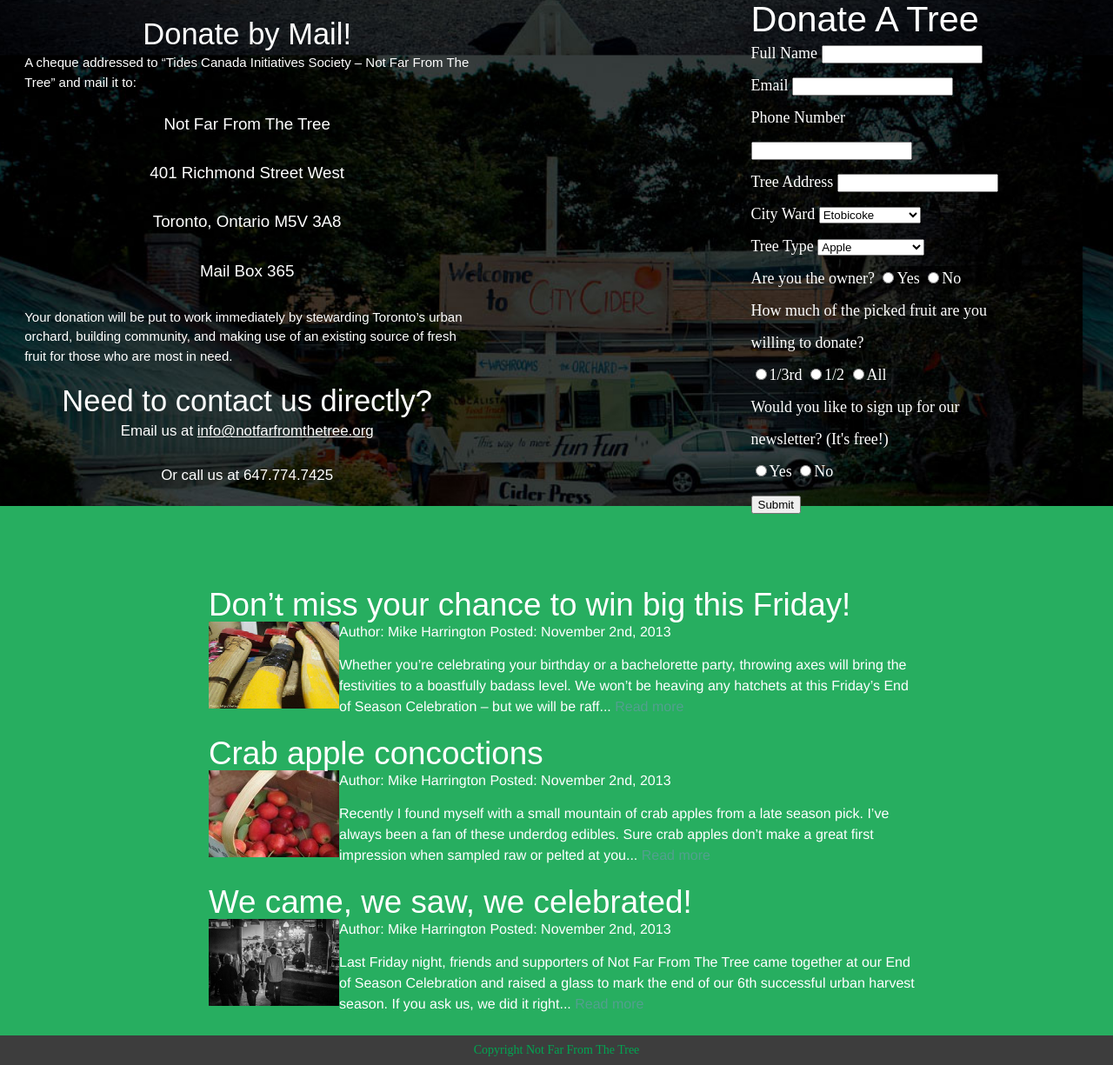
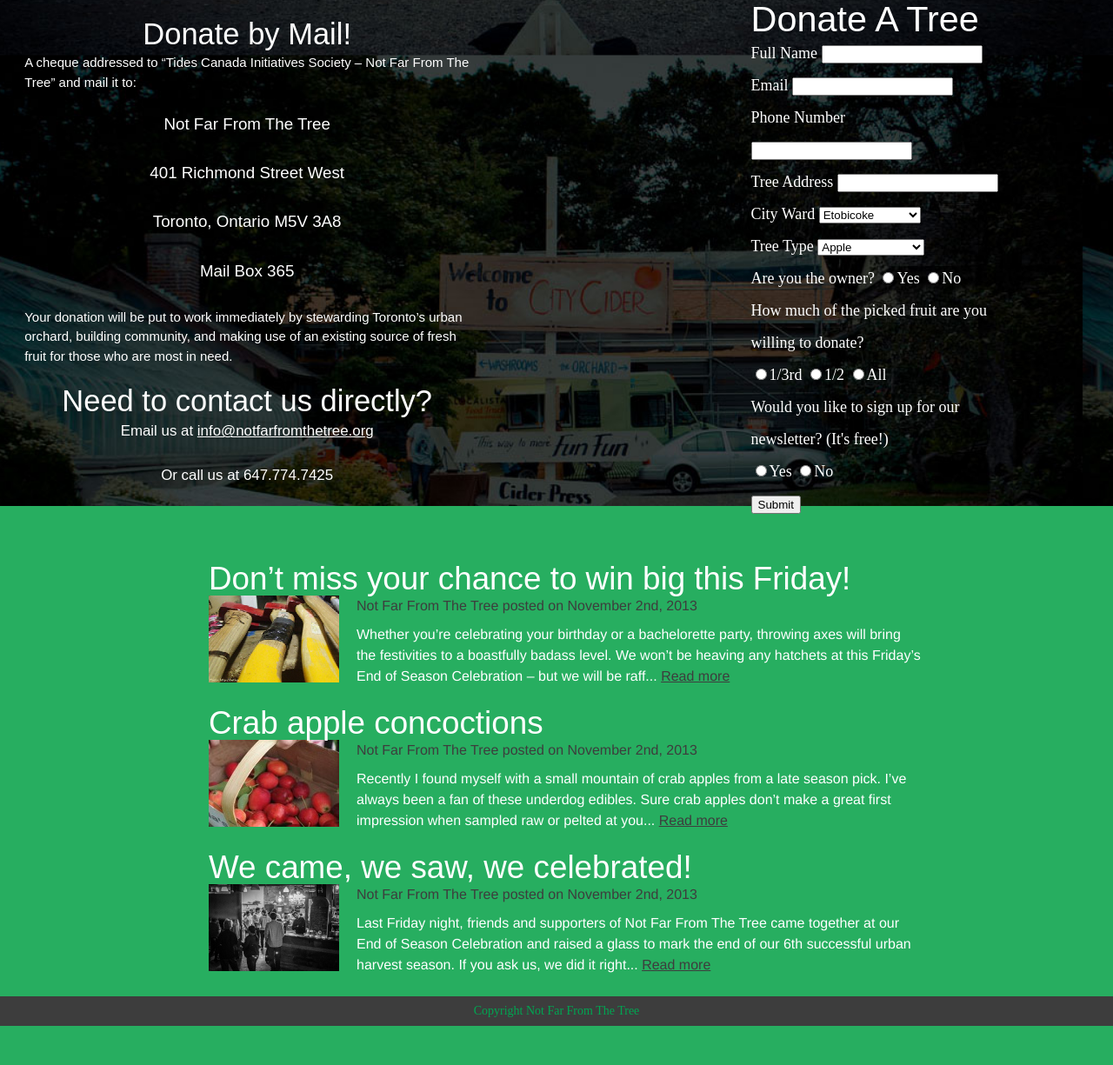
Before and after one commit to stefanol/NFFTT, a PHP site: page /index.html in a window 1280 px wide. Shown: the part 3498-4723 px from the top of the page at 87% size. After the commit the page ends 4678 px from the top, so only its background shows below. Run offline with PHP 8.4, Linux system fonts and the light colour scheme; some libraries are stand-ins or nearby versions.

Commit message:
Edited blog

```diff
--- a/index.html
+++ b/index.html
@@ -54,22 +54,6 @@
 		</nav>
     </header>
 
-
-<!--HTML PICTURE BACKGROUND WORK IN PROGRESS-->
-
-	<!-- <header id="mainHeader">
-		<nav id="mainNav">
-		<div class="logo"></div>
-		<ul>
-			<li><a href="#">Home</a></li>
-			<li><a href="#">About Us</a></li>
-			<li><a href="#">Get Involved</a></li>
-			<li><a href="#">Blog</a></li>
-		</ul>
-	</nav>
-	</header>
- -->
-
 	<!---Home-->
 	<div id="containMain" data-stellar-background-ratio=".3">
 	<section id="left">
@@ -81,7 +65,7 @@
 	</section>
 
 	<section id="treeDonate">
-		<a href="#"><img src="images/pics/donateTree.png"></a>
+		<a href="#getInvolved"><img src="images/pics/donateTree.png"></a>
 	</section>
 
 	<section id="right">
@@ -505,22 +489,22 @@
 	     <div id="post1">
 	       <h1>Don’t miss your chance to win big this Friday!</h1>
 	       <img src="images/post1.jpg">
-       <p id="author">Author: Mike Harrington Posted: November 2nd, 2013</p>
-       <p id="post">Whether you’re celebrating your birthday or a bachelorette party, throwing axes will bring the festivities to a boastfully badass level. We won’t be heaving any hatchets at this Friday’s End of Season Celebration – but we will be raff... <a href="#">Read more</a></p>
+	       <p class="author">Not Far From The Tree posted on November 2nd, 2013</p>
+	       <p class="post">Whether you’re celebrating your birthday or a bachelorette party, throwing axes will bring the festivities to a boastfully badass level. We won’t be heaving any hatchets at this Friday’s End of Season Celebration – but we will be raff... <a href="#">Read more</a></p>
 	     </div>
 
 	     <div id="post2">
 	       <h1>Crab apple concoctions</h1>
 	       <img src="images/post2.jpg">
-       <p id="author">Author: Mike Harrington Posted: November 2nd, 2013</p>
-       <p id="post">Recently I found myself with a small mountain of crab apples from a late season pick. I’ve always been a fan of these underdog edibles. Sure crab apples don’t make a great first impression when sampled raw or pelted at you... <a href="#">Read more</a></p>
+	       <p class="author">Not Far From The Tree posted on November 2nd, 2013</p>
+	       <p class="post">Recently I found myself with a small mountain of crab apples from a late season pick. I’ve always been a fan of these underdog edibles. Sure crab apples don’t make a great first impression when sampled raw or pelted at you... <a href="#">Read more</a></p>
 	     </div>
 
 	     <div id="post3">
 	       <h1>We came, we saw, we celebrated!</h1>
 	       <img src="images/post3.jpg">
-       <p id="author">Author: Mike Harrington Posted: November 2nd, 2013</p>
-       <p id="post">Last Friday night, friends and supporters of Not Far From The Tree came together at our End of Season Celebration and raised a glass to mark the end of our 6th successful urban harvest season.  If you ask us, we did it right... <a href="#">Read more</a></p>
+	       <p class="author">Not Far From The Tree posted on November 2nd, 2013</p>
+	       <p class="post">Last Friday night, friends and supporters of Not Far From The Tree came together at our End of Season Celebration and raised a glass to mark the end of our 6th successful urban harvest season.  If you ask us, we did it right... <a href="#">Read more</a></p>
 	     </div>
 
    </section>
--- a/styles/less/main.less
+++ b/styles/less/main.less
@@ -32,6 +32,10 @@
 	        color: @lightgreen;
 	    }
 	}
+}
+
+nav#mainNav a:hover {
+	color: @lightgrey;
 }
 
 #paypalBtn {
@@ -328,16 +332,41 @@
 /**********************************************************/
 /*********************Blog Page****************************/
 section#blog {
-	padding-top: 80px;
+	padding-top: 50px;
 	.widthfloat(80%);
 	font-family: 'Young', Helvetica, sans-serif;
 	clear:both;
 	margin-left: 240px;
 	color: @white;
+	#post1 {
+		img{
+			padding-right: 20px;
+		}
+		.post {
+			margin-top: -15px;
+		}
+	}
+	#post2 {
+		img {
+			padding-right: 20px;
+		}
+		.post {
+			margin-top: -15px;
+		}
+	}
+	#post3 {
+		img {
+			padding-right: 20px;
+		}
+		.post {
+			margin-top: -15px;
+		}
+	}
 }
 
 section#blog a {
-	color: @grassgreen;
+	color: @bggrey;
+	text-decoration: underline;
 }
 
 section#blog img {
@@ -346,10 +375,11 @@
 
 #post1 {
 	width: 80%;
+
 }
 
-p#post {
-	margin-top: -10px;
+p#post1 {
+	margin-top: 10px;
 }
 
 #post2 {
@@ -358,6 +388,10 @@
 
 #post3 {
 	width: 80%;
+}
+
+.author {
+	color: @bggrey;
 }
 
 /*****************************************************/
--- a/styles/main.css
+++ b/styles/main.css
@@ -63,6 +63,9 @@
 }
 nav#mainNav ul li a {
   color: #2ecc71;
+}
+nav#mainNav a:hover {
+  color: #727171;
 }
 #paypalBtn {
   margin: 15px 0 20px 950px;
@@ -355,7 +358,7 @@
 /**********************************************************/
 /*********************Blog Page****************************/
 section#blog {
-  padding-top: 80px;
+  padding-top: 50px;
   float: left;
   display: inline-block;
   width: 80%;
@@ -365,8 +368,27 @@
   margin-left: 240px;
   color: #ffffff;
 }
+section#blog #post1 img {
+  padding-right: 20px;
+}
+section#blog #post1 .post {
+  margin-top: -15px;
+}
+section#blog #post2 img {
+  padding-right: 20px;
+}
+section#blog #post2 .post {
+  margin-top: -15px;
+}
+section#blog #post3 img {
+  padding-right: 20px;
+}
+section#blog #post3 .post {
+  margin-top: -15px;
+}
 section#blog a {
-  color: #53a08e;
+  color: #3d3d3d;
+  text-decoration: underline;
 }
 section#blog img {
   float: left;
@@ -374,14 +396,17 @@
 #post1 {
   width: 80%;
 }
-p#post {
-  margin-top: -10px;
+p#post1 {
+  margin-top: 10px;
 }
 #post2 {
   width: 80%;
 }
 #post3 {
   width: 80%;
+}
+.author {
+  color: #3d3d3d;
 }
 /*****************************************************/
 /************************Footer****************************/
```
Lines whose indentation alone changed are shown as unchanged.
